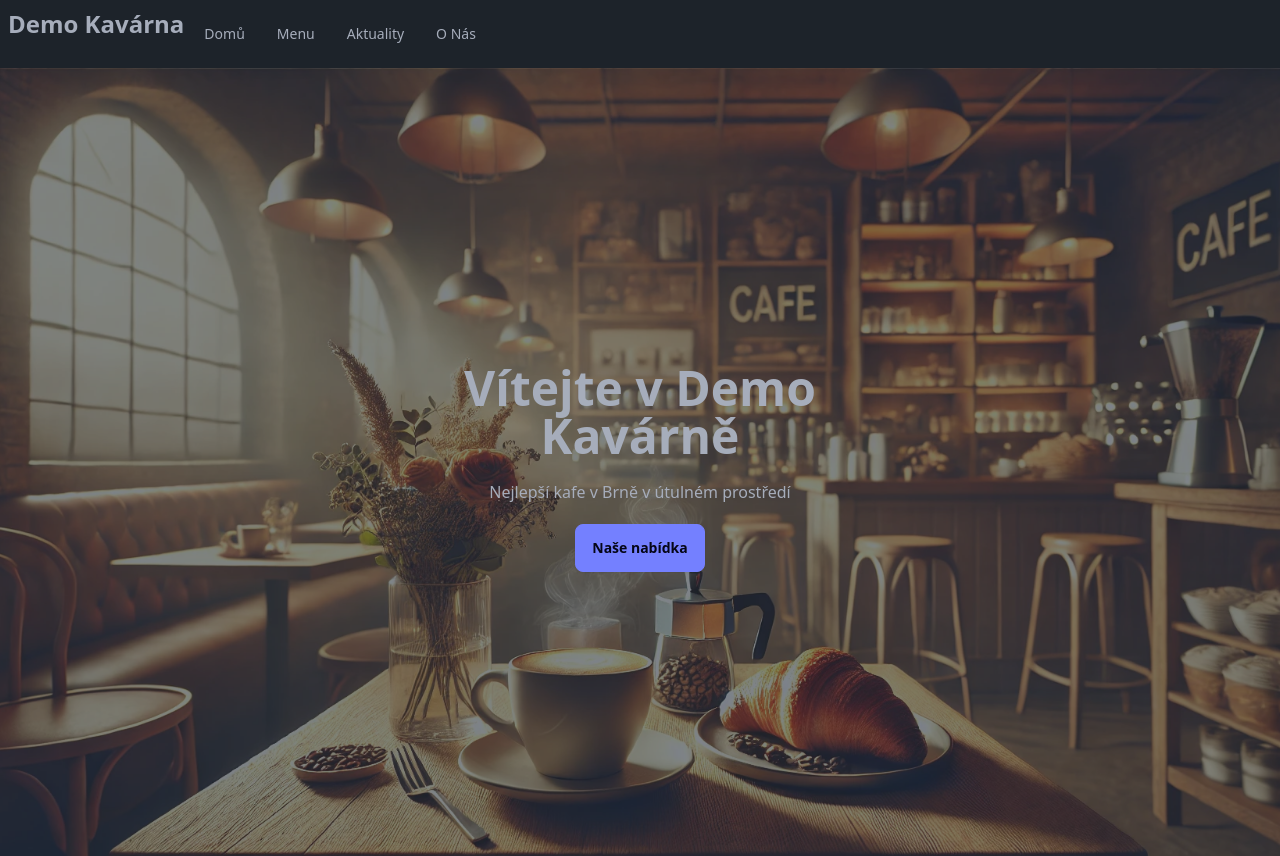
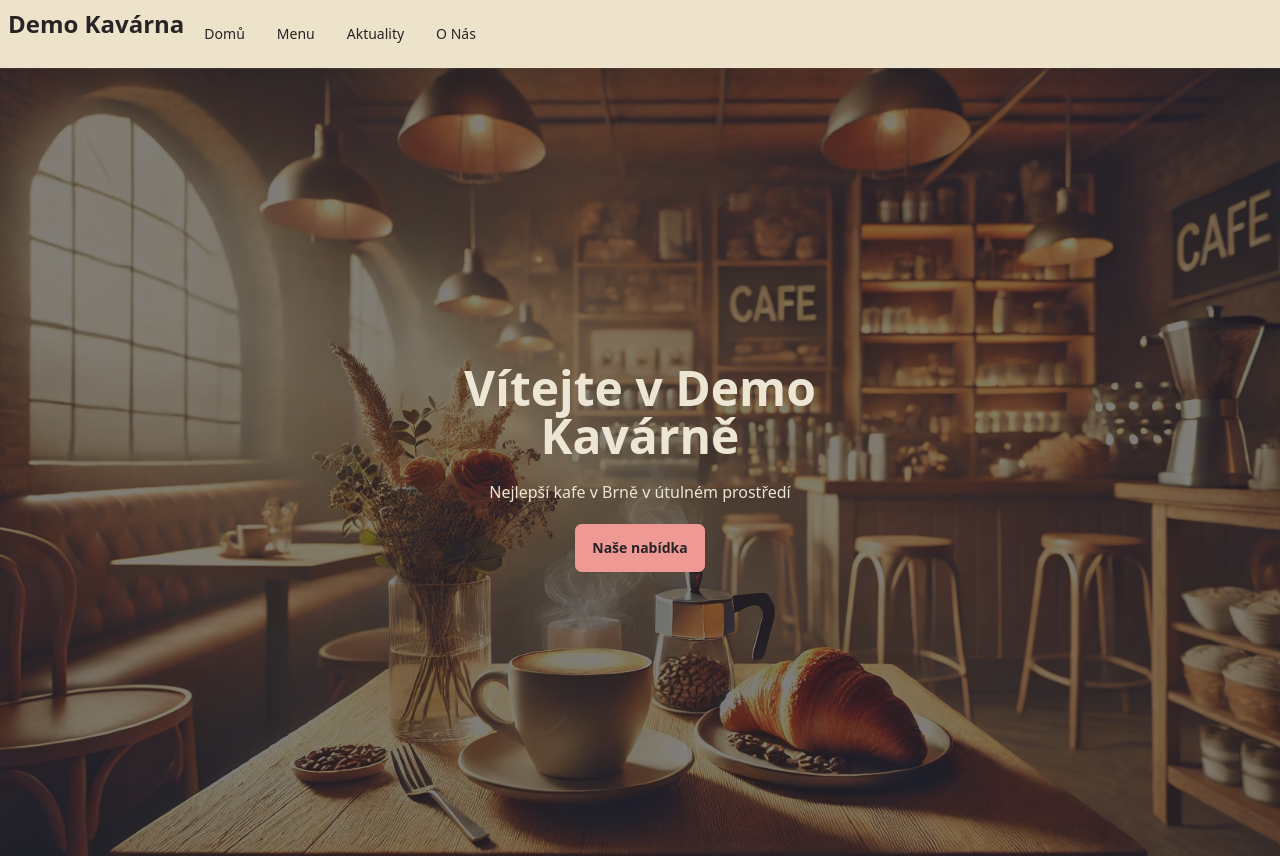
Before and after one commit to Lilleykuba/cafe-demo, a React (Vite) app: page / in a window 1280 px wide. Shown: the top 856 px of the page. Built offline with nearby package versions, Linux system fonts and the light colour scheme.

Commit message:
minor changes

```diff
--- a/src/App.jsx
+++ b/src/App.jsx
@@ -10,14 +10,20 @@
 function App() {
   return (
     <Router>
+      <div className="flex flex-col min-h-screen">
         <Navbar />
+        <main className="flex-grow">
           <Routes>
+            {/* Define your routes here */}
             <Route path="/" element={<Home />} />
             <Route path="/menu" element={<Menu />} />
             <Route path="/news" element={<News />} />
             <Route path="/contact" element={<Contact />} />
+            {/* Add other routes as needed */}
           </Routes>
+        </main>
         <Footer />
+      </div>
     </Router>
   );
 }
--- a/tailwind.config.js
+++ b/tailwind.config.js
@@ -5,6 +5,6 @@
   },
   plugins: [require("daisyui")],
   daisyui: {
-    themes: ["dark"], // Choose a theme like 'light', 'dark', 'cupcake', etc.
+    themes: ["retro"], // Choose a theme like 'light', 'dark', 'cupcake', etc.
   },
 };
```
Lines whose indentation alone changed are shown as unchanged.
